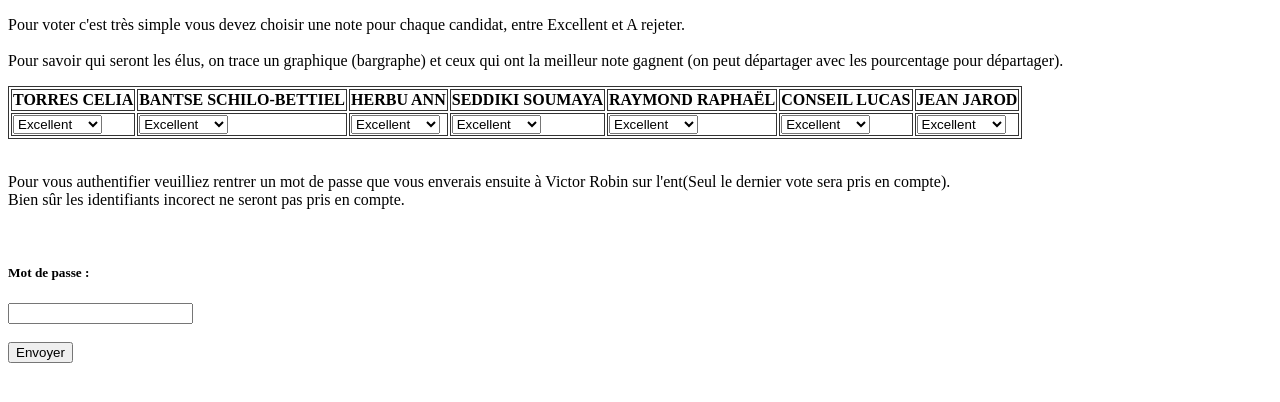
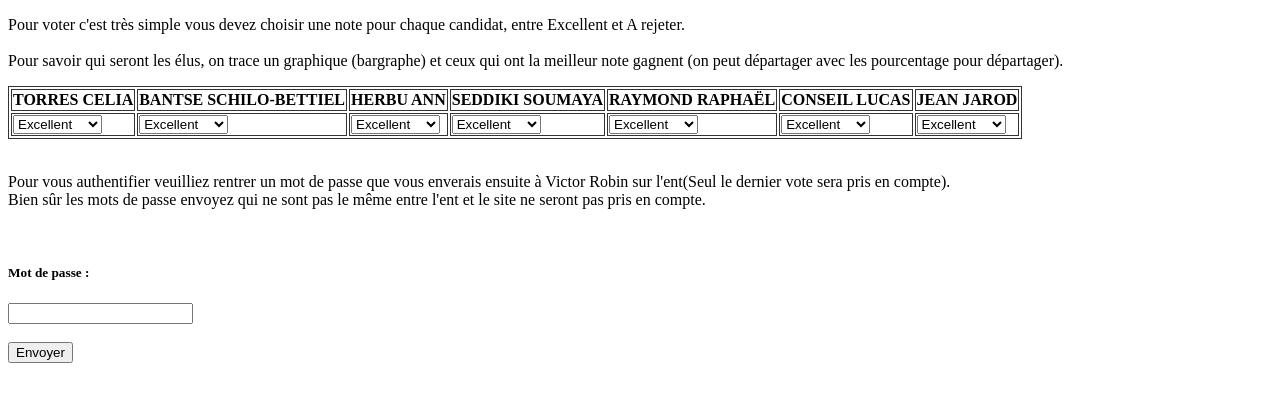
Before and after one commit to ostix360/JugementMajoritaire, a website: page vote/index.html in a window 1280 px wide. Drawn offline with Linux system fonts and the light colour scheme.

Commit message:
Update index.html

```diff
--- a/vote/index.html
+++ b/vote/index.html
@@ -111,7 +111,7 @@
 		<p>
 			Pour vous authentifier veuilliez rentrer un mot de passe que vous enverais ensuite à Victor Robin sur l'ent(Seul le dernier vote sera pris en compte).
 			<br/>
-			Bien sûr les identifiants incorect ne seront pas pris en compte.
+			Bien sûr les mots de passe envoyez qui ne sont pas le même entre l'ent et le site ne seront pas pris en compte.
 		</p>
 
 		<br/>
```
